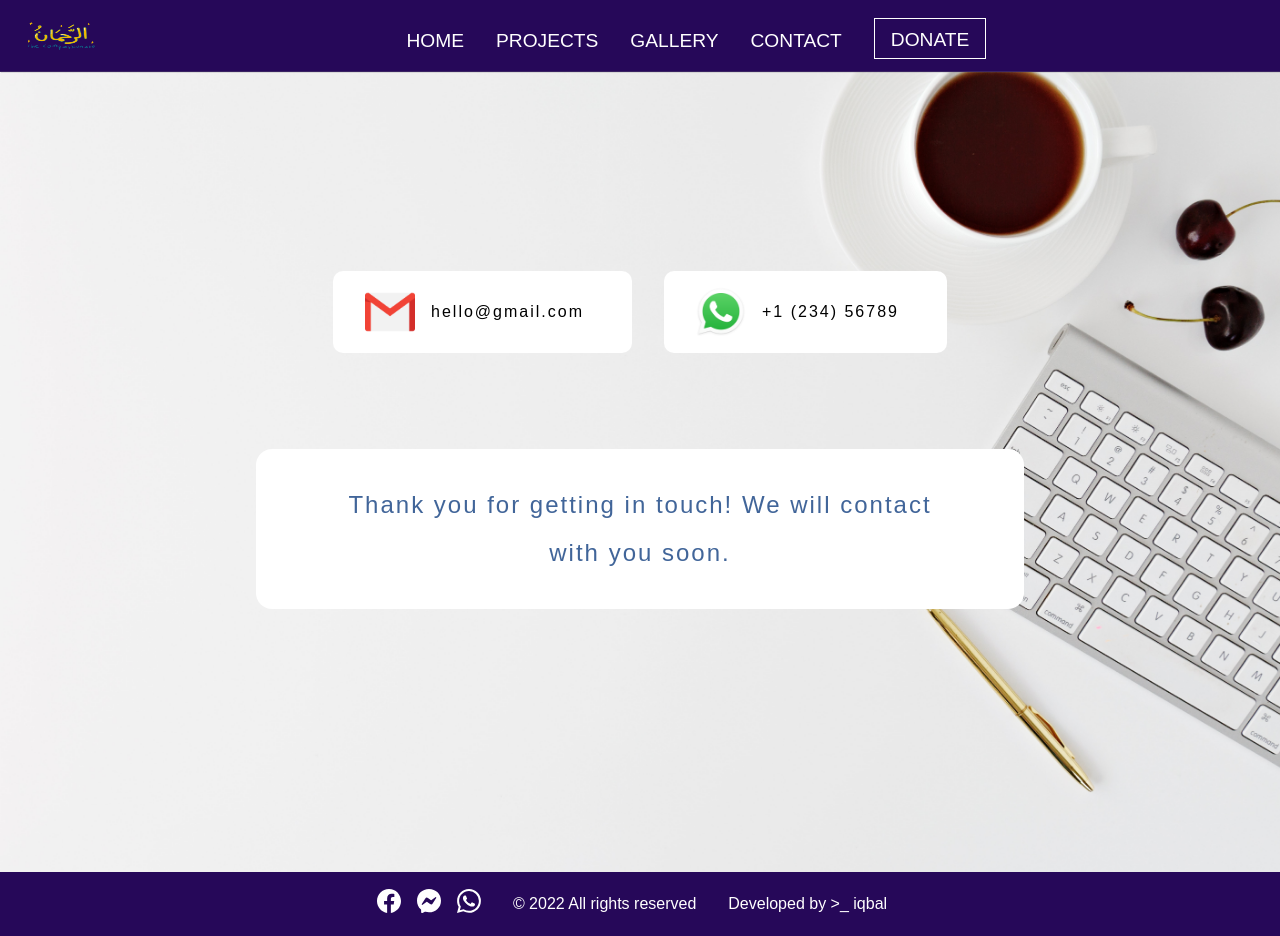
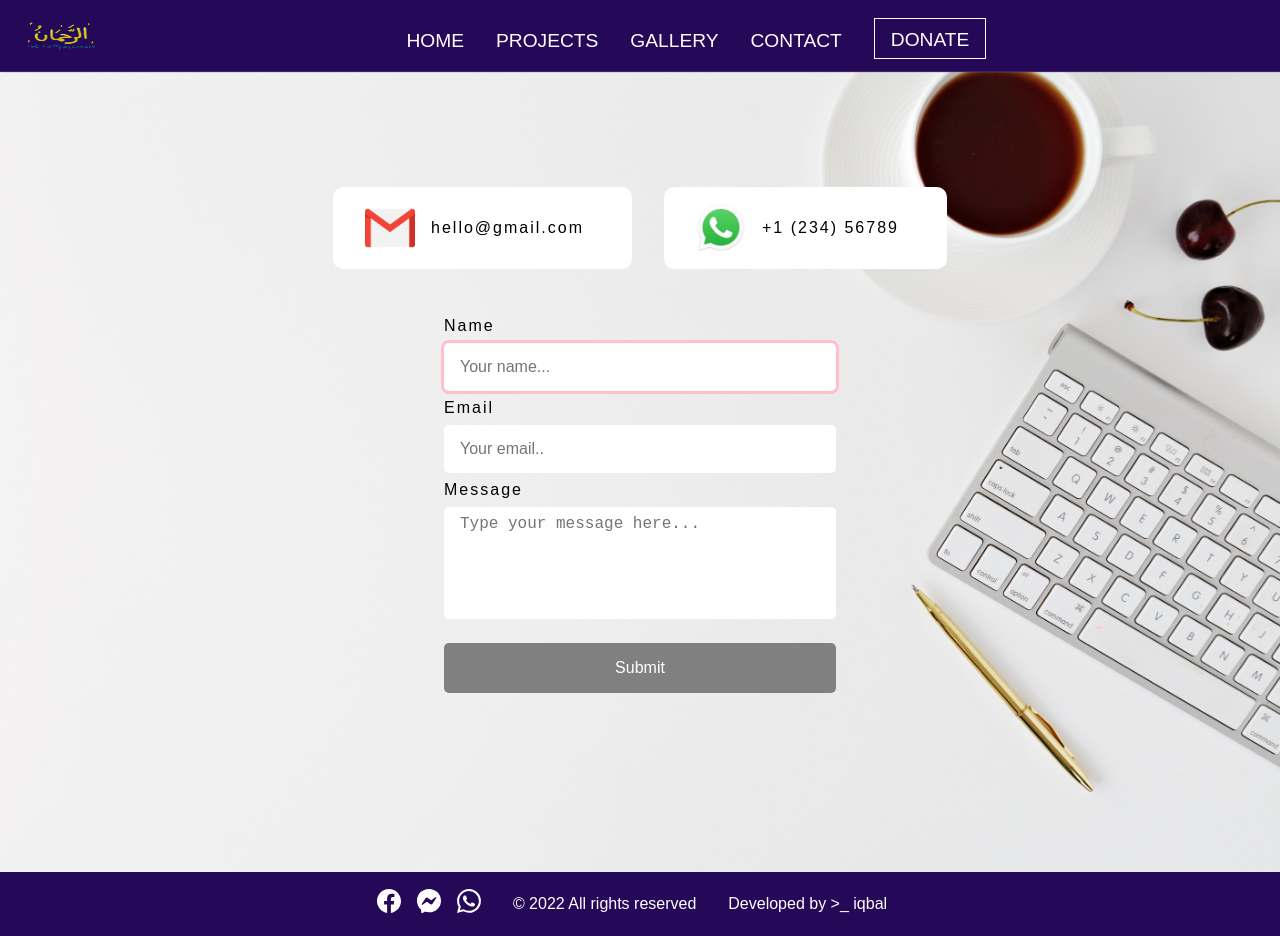
Before and after one commit to kmiqbal19/NPO-Template, a React (Create React App) app: page /contact in a window 1280 px wide. Built offline with nearby package versions, Linux system fonts and the light colour scheme; a web font is replaced by a local one.

Commit message:
fixed isformSubmitted to false

```diff
--- a/src/Containers/Contact/contact.jsx
+++ b/src/Containers/Contact/contact.jsx
@@ -31,7 +31,7 @@ function Contact() {
     email: "",
     message: "",
   });
-  const [isFormSubmitted, setIsFormSubmitted] = useState(true);
+  const [isFormSubmitted, setIsFormSubmitted] = useState(false);
   const [loading, setLoading] = useState(false);
   const { username, email, message } = formData;
   const handleChangeInput = (e) => {
```
